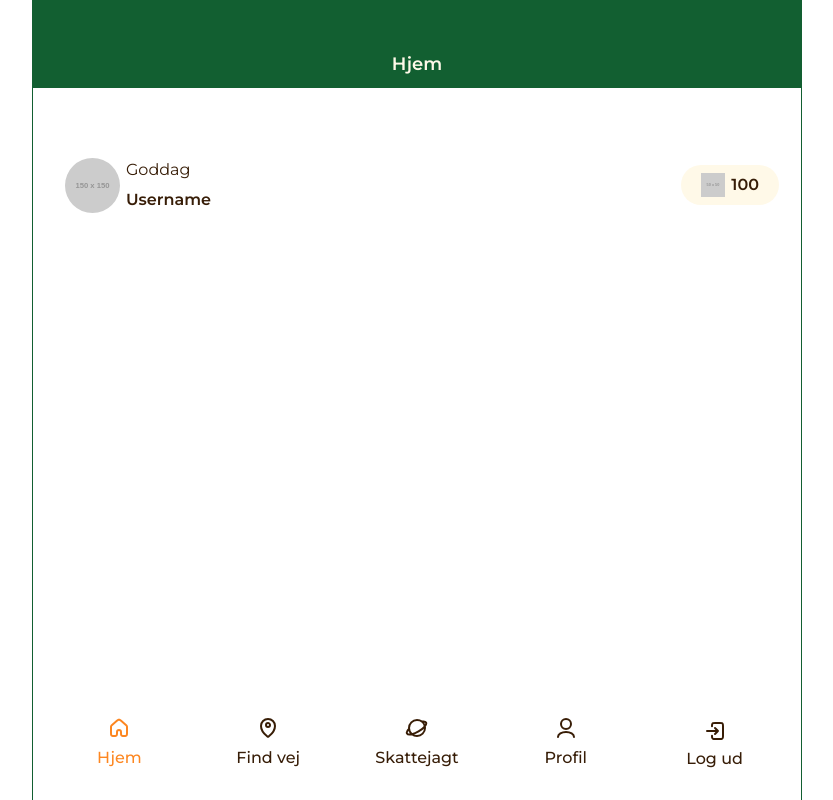
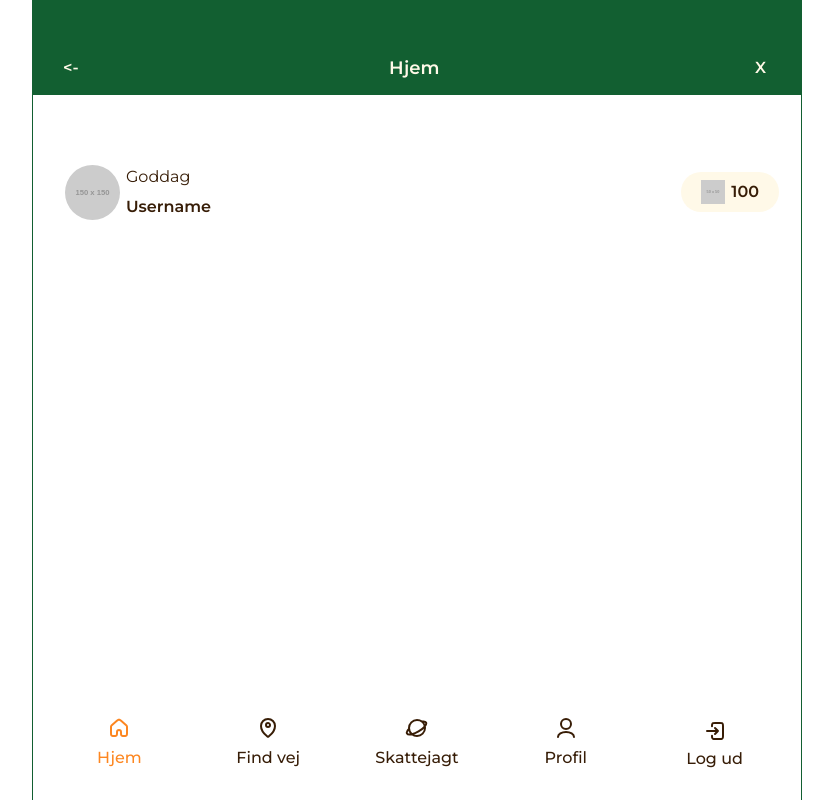
Before and after one commit to alvihelene/Geografiskhave-FE-alvitest, a React (Vite) app: page / in a window 1280 px wide. Shown: the whole page, without its empty margins (223-1056 px from the left). Built offline with nearby package versions, Linux system fonts and the light colour scheme.

Commit message:
Header component - "<-" and "X" divs added. Not functional yet.

```diff
--- a/src/components/shared/header/header.scss
+++ b/src/components/shared/header/header.scss
@@ -2,7 +2,7 @@
 
 .header {
     display: flex;
-    flex-direction: column;
+    justify-content: space-between;
     align-items: center;
     padding: 10px;
     background-color:v.$green;
@@ -11,3 +11,20 @@
     font-weight: 600;
     padding-top: 50px;
 }
+
+.left-icon {
+  margin-left: 20px;
+}
+
+.right-icon {
+    padding: 5px;
+    display: flex;
+    justify-content: center;
+    align-items: center;
+    margin-right: 20px;
+}
+
+.left-icon p,
+.right-icon p {
+    margin: 0;
+}
--- a/src/components/shared/header/header.tsx
+++ b/src/components/shared/header/header.tsx
@@ -1,16 +1,20 @@
 import React from 'react';
 import "./header.scss"
-
 
 interface HeaderProps {
   currentPage: string;
 }
 
 const Header: React.FC<HeaderProps> = ({ currentPage }) => {
-
   return (
     <div className="header">
-        <div>{currentPage}</div>
+      <div className="left-icon">
+        {currentPage !== "firstPage" && <p>{"<-"}</p>}
+      </div>
+      <div className="currentPage">{currentPage}</div>
+      <div className="right-icon">
+        {currentPage !== "lastPage" && <p>X</p>}
+      </div>
     </div>
   );
 };
```
Also changed, not shown: src/assets/icons/backIcon.svg (added), src/assets/icons/closeIcon.svg (added).
